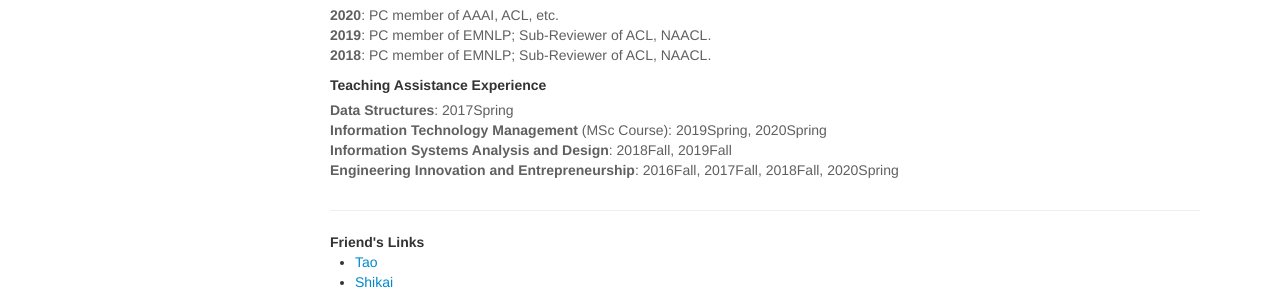
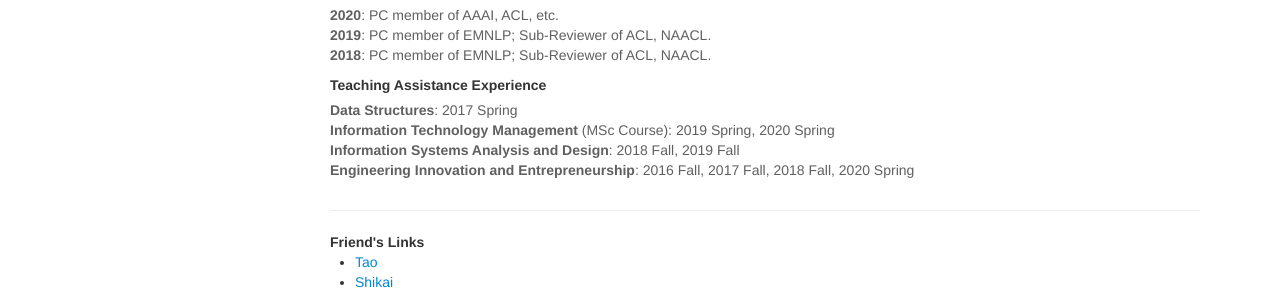
Before and after one commit to zxshamson/zxshamson.github.io, a Jekyll site: the page index.html, which Jekyll copies as it is, in a window 1280 px wide and 900 px high, scrolled down 539 px. Shown: the part 506-800 px from the top of the window. Built offline with Jekyll 4.4.1, drawn with Linux system fonts in a browser that asks for light colours; some of the changed text lies outside the part shown.

Commit message:
Update index.html

```diff
--- a/index.html
+++ b/index.html
@@ -245,13 +246,13 @@
                         </strong>
                     </p>
                     <p class="abstract-text">
-                    <b>Data Structures</b>: 2017Spring <br>
+                    <b>Data Structures</b>: 2017 Spring <br>
 
-                    <b>Information Technology Management</b> (MSc Course): 2019Spring, 2020Spring <br>
+                    <b>Information Technology Management</b> (MSc Course): 2019 Spring, 2020 Spring <br>
 
-                    <b>Information Systems Analysis and Design</b>: 2018Fall, 2019Fall <br>
+                    <b>Information Systems Analysis and Design</b>: 2018 Fall, 2019 Fall <br>
 
-                    <b>Engineering Innovation and Entrepreneurship</b>: 2016Fall, 2017Fall, 2018Fall, 2020Spring<br>
+                    <b>Engineering Innovation and Entrepreneurship</b>: 2016 Fall, 2017 Fall, 2018 Fall, 2020 Spring<br>
                     </p>
                 </div>
             </div>
```
Also changed, not shown: other parts of index.html (+3 -2 lines).
